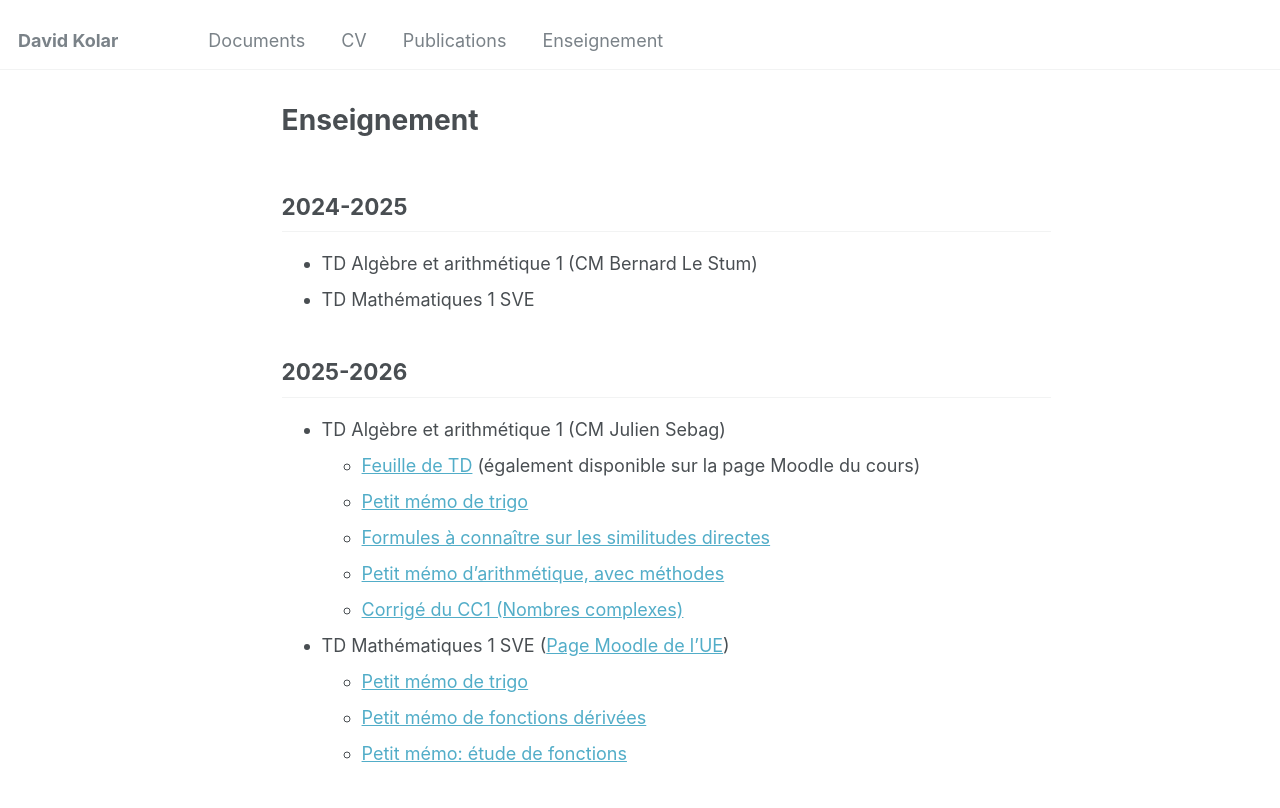
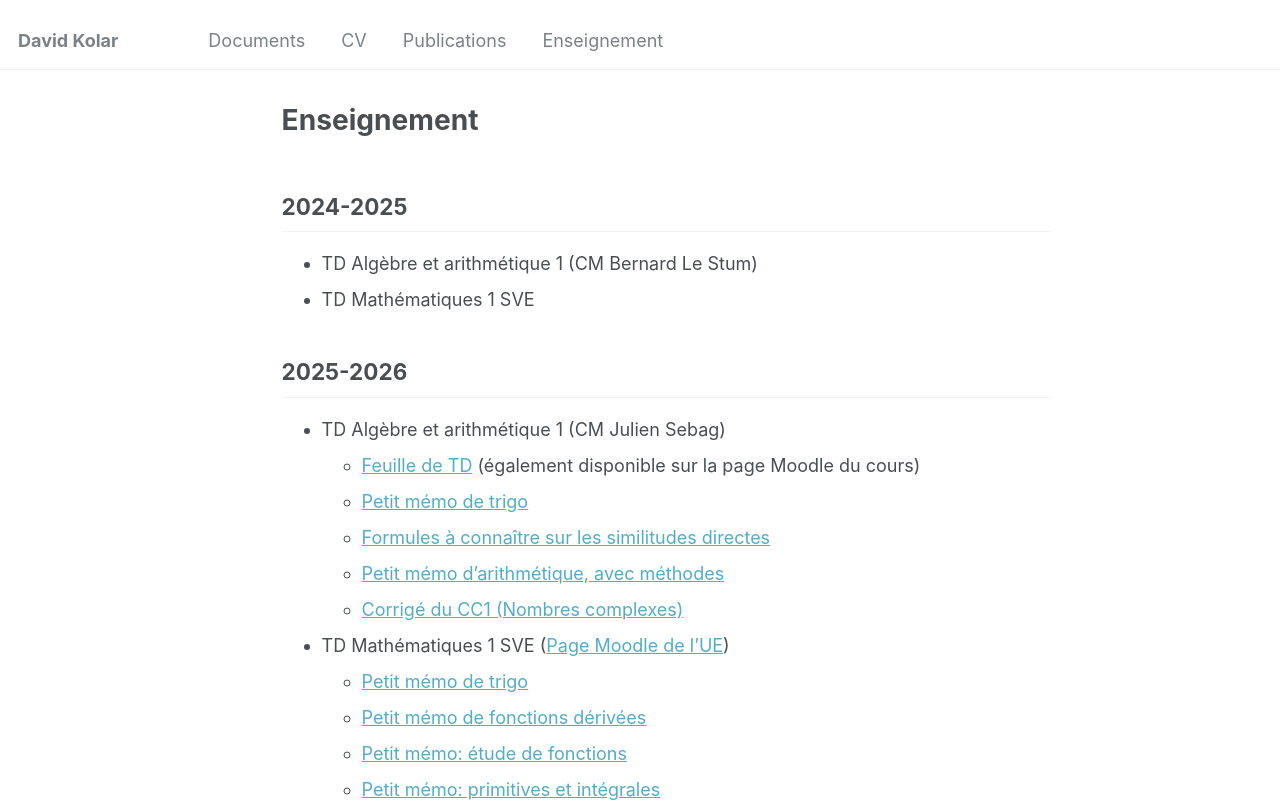
Before and after one commit to dakolar/dakolar.github.io, a Jekyll site: the page built from _pages/enseignement.md, in a window 1280 px wide and 1255 px high, cut to the strip 0-808 px from the top of the window. Built offline with Jekyll 4.4.1, drawn with Linux system fonts in a browser that asks for light colours.

Commit message:
mémo primitives sve

```diff
--- a/_pages/enseignement.md
+++ b/_pages/enseignement.md
@@ -24,3 +24,4 @@ author_profile: false
     * [Petit mémo de trigo](/files/enseignement/sve_trigo.pdf)
     * [Petit mémo de fonctions dérivées](/files/enseignement/sve_fonctions.pdf)
 	* [Petit mémo: étude de fonctions](/files/enseignement/sve_limites.pdf)
+	* [Petit mémo: primitives et intégrales](/files/enseignement/sve_primitives.pdf)
```
Also changed, not shown: 1 other file.
